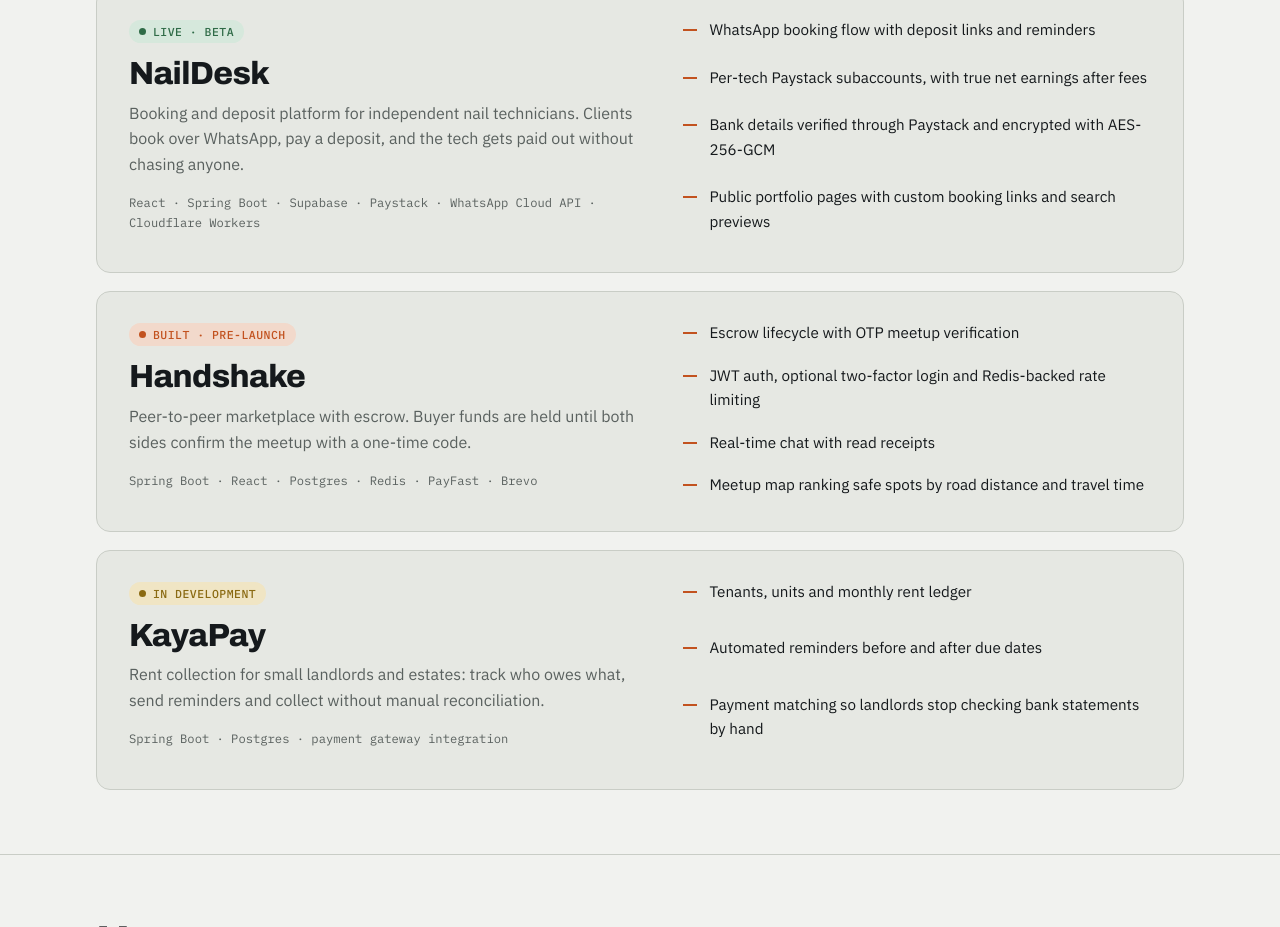
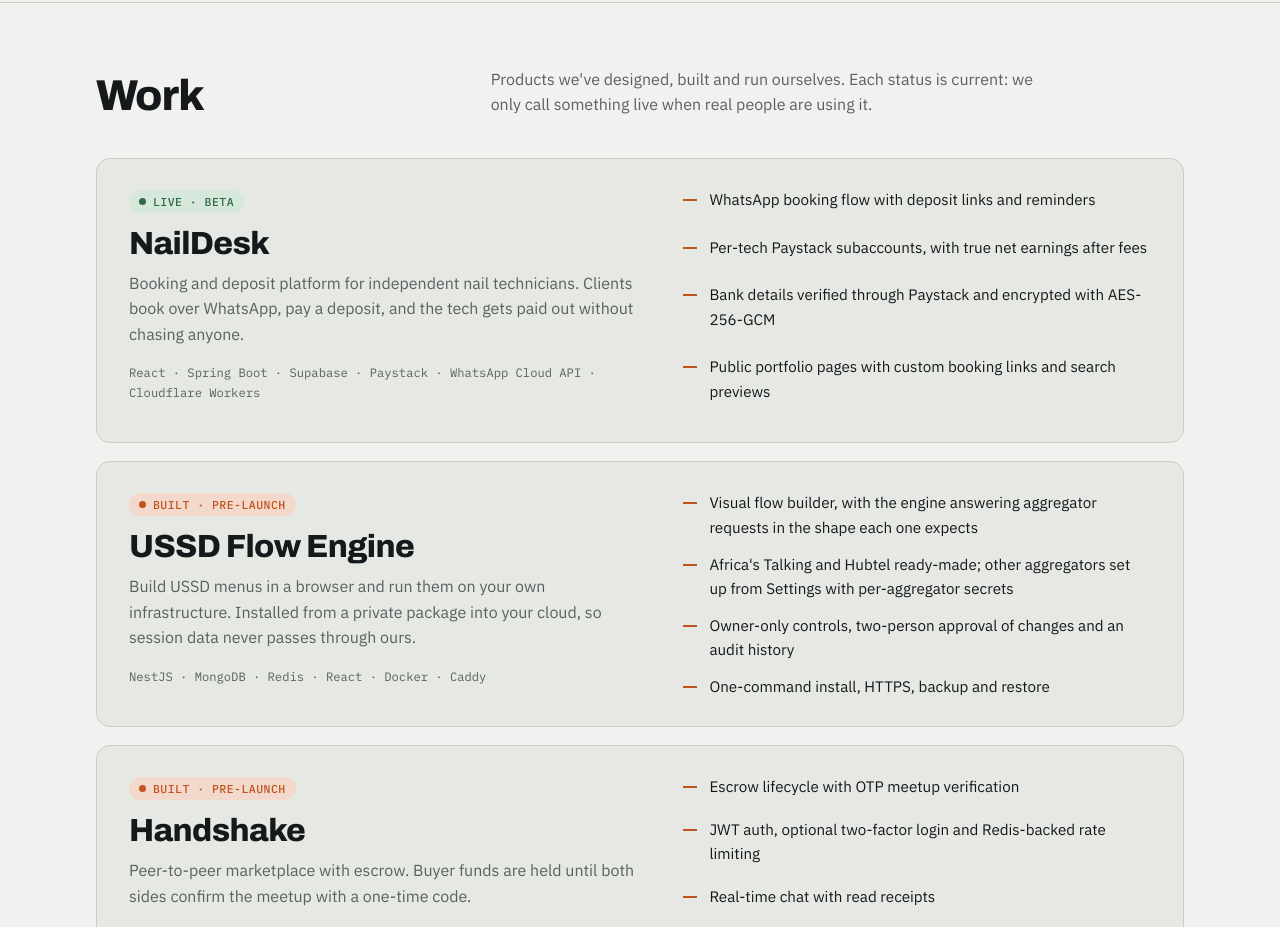
Before and after one commit to JeromeTshivhase/axondev, a plain HTML site: page index.html in a window 1280 px wide. Shown: the part 1739-2666 px from the top of the page. Drawn offline with Linux system fonts and the light colour scheme.

Commit message:
Add the USSD Flow Engine to services and work
Adds a "USSD services, self-hosted" service and a USSD Flow Engine case (status: built, pre-launch), and mentions USSD in the page description.

Co-Authored-By: Claude Sonnet 5.5 <noreply@anthropic.com>
Claude-Session: https://claude.ai/code/session_01Wk1tm6fNYJze5NkRZ5m7oz

```diff
--- a/index.html
+++ b/index.html
@@ -9,10 +9,10 @@
 <meta property="og:type" content="website">
 <meta property="og:url" content="https://axondev.co.za/">
 <meta property="og:title" content="AxonDev · Software studio, Gauteng">
-<meta property="og:description" content="WhatsApp-first products, payment flows and Spring Boot backends for South African businesses.">
+<meta property="og:description" content="WhatsApp-first products, USSD flows, payment flows and Spring Boot backends for South African businesses.">
 <meta name="theme-color" content="#F1F2EF">
 
-<meta name="description" content="AxonDev is a Gauteng software studio building WhatsApp-first products, payment flows and Spring Boot backends for South African businesses.">
+<meta name="description" content="AxonDev is a Gauteng software studio building WhatsApp-first products, USSD flows, payment flows and Spring Boot backends for South African businesses.">
 <link rel="preconnect" href="https://fonts.googleapis.com">
 <link rel="preconnect" href="https://fonts.gstatic.com" crossorigin>
 <link rel="stylesheet" href="https://fonts.googleapis.com/css2?family=Archivo:wdth,wght@62..125,400..900&family=IBM+Plex+Sans:wght@400;500;600&family=IBM+Plex+Mono:wght@400;500&display=swap">
@@ -210,6 +210,7 @@ footer .wrap{display:flex;flex-wrap:wrap;justify-content:space-between;gap:12px;
       </div>
       <div class="svc">
         <article><span class="tick"></span><h3>WhatsApp-first products</h3><p>Booking bots, order flows and notifications on the WhatsApp Business Cloud API, including templates, Flows and number migration.</p><span class="uses">Meta Cloud API · Flows · OTP templates</span></article>
+        <article><span class="tick"></span><h3>USSD services, self-hosted</h3><p>Menu-driven USSD flows that run on your own servers, so customer data stays with you. Design the flow in a browser, connect your aggregator and go live.</p><span class="uses">Africa's Talking · Hubtel · any aggregator · Docker</span></article>
         <article><span class="tick"></span><h3>Payments and payouts</h3><p>Deposits, split payments, escrow and payouts that reconcile. Funds route through the gateway, so you stay clear of holding client money.</p><span class="uses">Paystack subaccounts · PayFast · webhooks</span></article>
         <article><span class="tick"></span><h3>Backends and APIs</h3><p>Java and Spring Boot services on Postgres, with auth, rate limiting, encrypted sensitive fields and a schema you can grow into.</p><span class="uses">Java 17 · Spring Boot 3 · Postgres · Redis</span></article>
         <article><span class="tick"></span><h3>Deploy and rescue</h3><p>Broken deploys, failing health checks, leaked secrets, email that won't send. We get existing apps stable, then write the runbook.</p><span class="uses">Railway · Render · Supabase · Cloudflare</span></article>
@@ -236,6 +237,20 @@ footer .wrap{display:flex;flex-wrap:wrap;justify-content:space-between;gap:12px;
             <li>Per-tech Paystack subaccounts, with true net earnings after fees</li>
             <li>Bank details verified through Paystack and encrypted with AES-256-GCM</li>
             <li>Public portfolio pages with custom booking links and search previews</li>
+          </ul>
+        </article>
+        <article class="case" id="ussd">
+          <div>
+            <span class="chip built">Built · pre-launch</span>
+            <h3>USSD Flow Engine</h3>
+            <p class="what">Build USSD menus in a browser and run them on your own infrastructure. Installed from a private package into your cloud, so session data never passes through ours.</p>
+            <p class="stack">NestJS · MongoDB · Redis · React · Docker · Caddy</p>
+          </div>
+          <ul>
+            <li>Visual flow builder, with the engine answering aggregator requests in the shape each one expects</li>
+            <li>Africa's Talking and Hubtel ready-made; other aggregators set up from Settings with per-aggregator secrets</li>
+            <li>Owner-only controls, two-person approval of changes and an audit history</li>
+            <li>One-command install, HTTPS, backup and restore</li>
           </ul>
         </article>
         <article class="case">
--- a/sitemap.xml
+++ b/sitemap.xml
@@ -1,2 +1,2 @@
 <?xml version="1.0" encoding="UTF-8"?>
-<urlset xmlns="http://www.sitemaps.org/schemas/sitemap/0.9"><url><loc>https://axondev.co.za/</loc><lastmod>2026-11-05</lastmod></url></urlset>
+<urlset xmlns="http://www.sitemaps.org/schemas/sitemap/0.9"><url><loc>https://axondev.co.za/</loc><lastmod>2026-11-14</lastmod></url></urlset>
```
